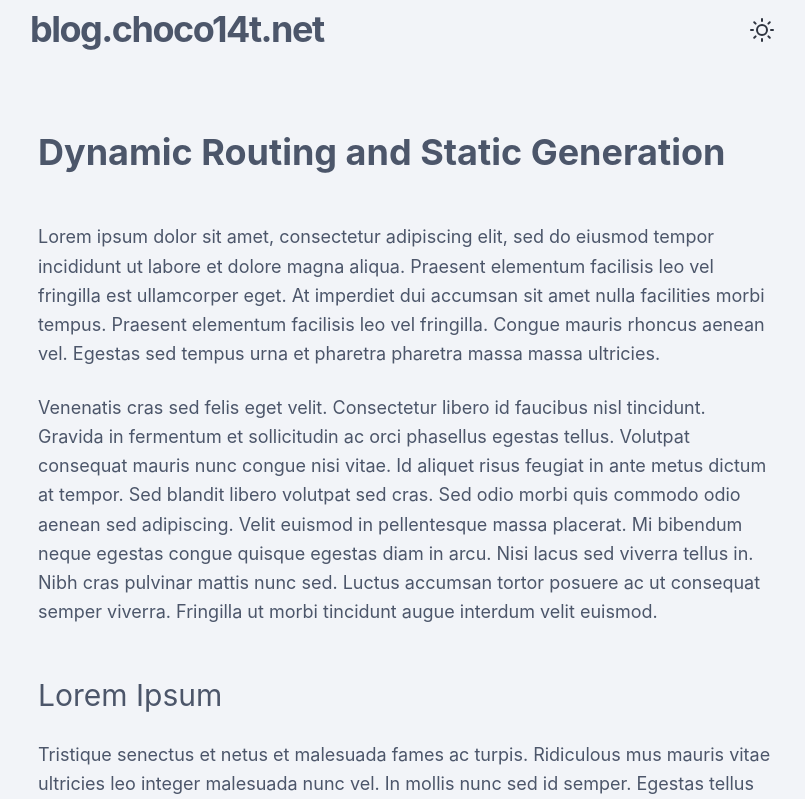
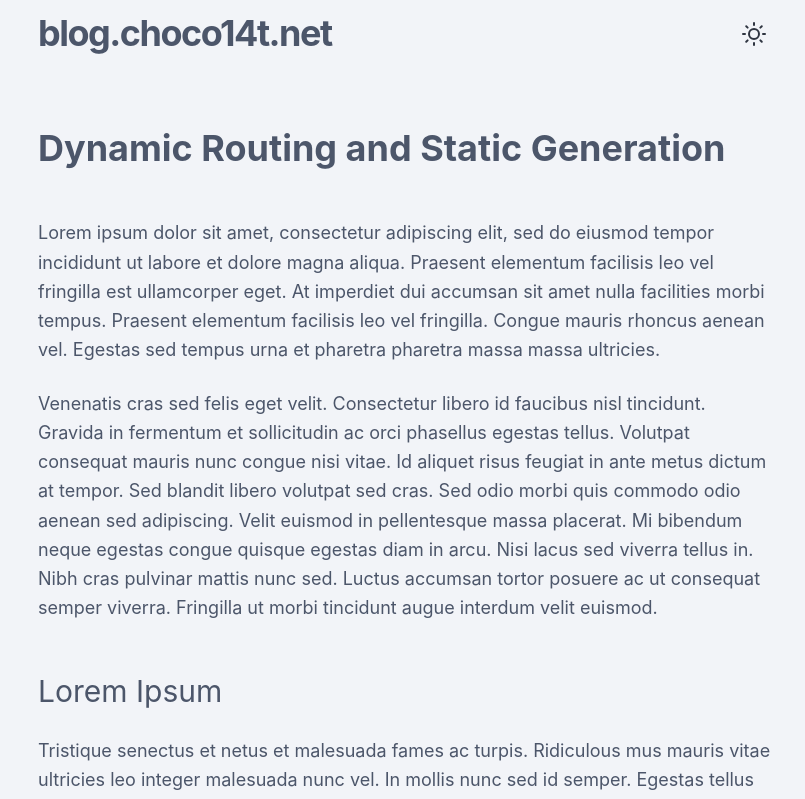
Before and after one commit to choco14t/blog.choco14t.net, a Next.js app: page /posts/dynamic-routing in a window 1280 px wide. Shown: the top 799 px of the page, without its empty margins (234-1039 px from the left). Built offline with nearby package versions, Linux system fonts and the light colour scheme.

Commit message:
style: modify navbar padding

```diff
--- a/components/navbar.tsx
+++ b/components/navbar.tsx
@@ -7,7 +7,7 @@ const NavBar = () => {
     <Box as="nav" w="100%">
       <Container
         display="flex"
-        p={2}
+        pt={3}
         maxW="container.md"
         alignItems="center"
         justifyContent="space-between"
```
